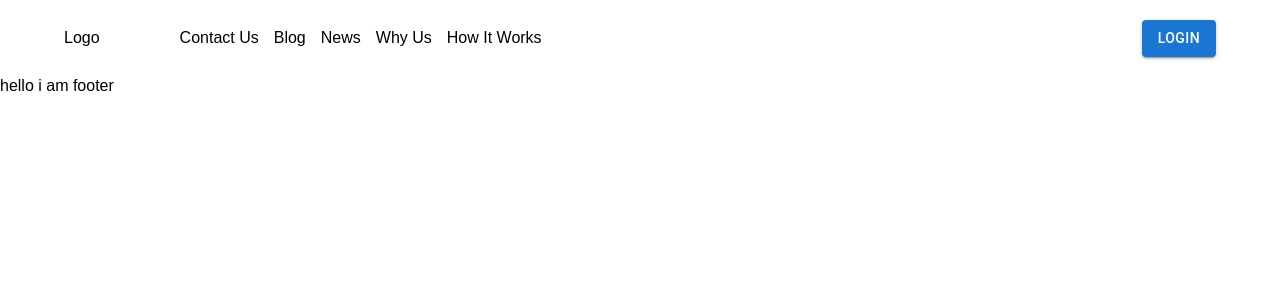
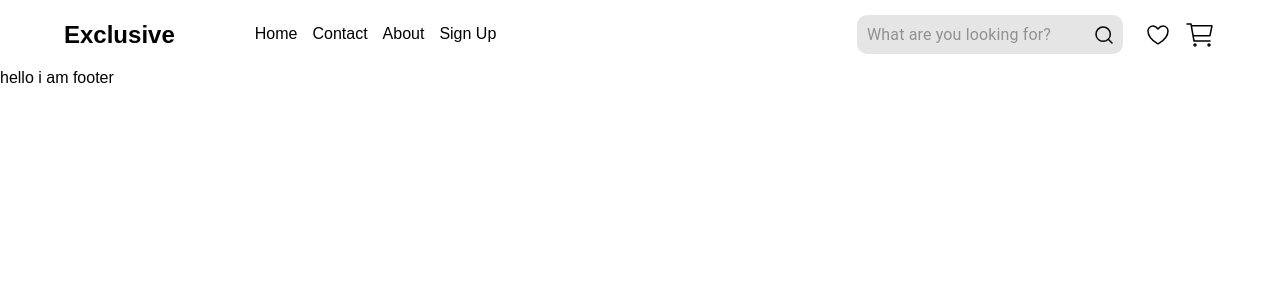
Before and after one commit to web-adi/app_route_file, a Next.js app: page / in a window 1280 px wide. Shown: the top 300 px of the page. Built offline with nearby package versions, Linux system fonts and the light colour scheme.

Commit message:
header done

```diff
--- a/layout/Header/Header.tsx
+++ b/layout/Header/Header.tsx
@@ -1,12 +1,16 @@
 import { HeaderWrap } from "@/styles/StyledComponent/HeaderWrap";
+import CartIcon from "@/ui/icons/CartIcon";
+import LoveIcon from "@/ui/icons/LoveIcon";
+import SearchIcon from "@/ui/icons/SearchIcon";
 import {
   AppBar,
   Toolbar,
-  IconButton,
-  Typography,
   Button,
   Container,
   Box,
+  TextField,
+  IconButton,
+  InputAdornment,
 } from "@mui/material";
 import Link from "next/link";
 import React from "react";
@@ -14,23 +18,19 @@ import React from "react";
 const Header = () => {
   const navItems = [
     {
-      name: "Contact Us",
+      name: "Home",
+      route: "/",
+    },
+    {
+      name: "Contact",
       route: "",
     },
     {
-      name: "Blog",
+      name: "About",
       route: "",
     },
     {
-      name: "News",
-      route: "",
-    },
-    {
-      name: "Why Us",
-      route: "",
-    },
-    {
-      name: "How It Works",
+      name: "Sign Up",
       route: "",
     },
   ];
@@ -41,7 +41,7 @@ const Header = () => {
         <Container fixed>
           <Toolbar>
             <Link href="/" className="headerLogo">
-              Logo
+              Exclusive
             </Link>
             <Box className="navBar">
               {navItems.map((item, index) => (
@@ -49,9 +49,29 @@ const Header = () => {
               ))}
             </Box>
             <Box className="hrd_rgt">
-              <Button variant="contained" color="primary">
-                Login
-              </Button>
+              <TextField
+                id="outlined-basic"
+                variant="outlined"
+                placeholder="What are you looking for?"
+                InputProps={{
+                  endAdornment: (
+                    <InputAdornment position="end">
+                      <IconButton>
+                        <SearchIcon />
+                      </IconButton>
+                    </InputAdornment>
+                  ),
+                }}
+              />
+              <Box className="iconButton_wrap">
+                <IconButton disableRipple>
+                  <LoveIcon />
+                </IconButton>
+
+                <IconButton disableRipple>
+                  <CartIcon />
+                </IconButton>
+              </Box>
             </Box>
           </Toolbar>
         </Container>
--- a/layout/Wrapper/Wrapper.tsx
+++ b/layout/Wrapper/Wrapper.tsx
@@ -2,6 +2,7 @@ import { WrapperStyled } from "@/styles/StyledComponent/WrapperStyled";
 import React from "react";
 import Header from "../Header/Header";
 import Footer from "../Footer/Footer";
+import Head from "next/head";
 
 interface wrapperProps {
   children: React.ReactNode;
@@ -10,6 +11,10 @@ interface wrapperProps {
 const Wrapper = ({ children }: wrapperProps) => {
   return (
     <WrapperStyled>
+      <Head>
+        <title>Online Shopping</title>
+        <link rel="shortcut icon" href="online.ico" type="image/x-icon" />
+      </Head>
       <Header />
       {children}
       <Footer />
--- a/mui-theme/_muiPalette.ts
+++ b/mui-theme/_muiPalette.ts
@@ -1,5 +1,5 @@
 export const primaryColors = {
-    primary: "#16A6DF",
+    primary: "#DB4444",
     primary1: "#C2A6F4",
     primary_600: "#5871D0",
     secondary: "#FF8EB2",
@@ -39,5 +39,6 @@ export const primaryColors = {
     color060606: "#060606",
     colorF6EFF8: "#F6EFF8",
     colorfdf8ff: "#fdf8ff",
-    color2F3240: "#2F3240"
+    color2F3240: "#2F3240",
+    color7D8184 : "#7D8184"
 }
--- a/pages/_app.tsx
+++ b/pages/_app.tsx
@@ -1,5 +1,6 @@
 import "@/styles/globals.css";
 import type { AppProps } from "next/app";
+
 
 export default function App({ Component, pageProps }: AppProps) {
   return <Component {...pageProps} />;
--- a/styles/StyledComponent/HeaderWrap.tsx
+++ b/styles/StyledComponent/HeaderWrap.tsx
@@ -6,7 +6,7 @@ export const HeaderWrap = styled(Box)`
 
   .MuiToolbar-root {
     min-height: auto;
-    padding: 20px 0;
+    padding: 15px 0;
   }
   .headerContainer {
     background: transparent;
@@ -15,6 +15,8 @@ export const HeaderWrap = styled(Box)`
 
   .headerLogo {
     color: ${primaryColors.black};
+    font-weight: 700;
+    font-size: 24px;
   }
 
   .navBar {
@@ -22,8 +24,23 @@ export const HeaderWrap = styled(Box)`
     a {
       color: ${primaryColors.black};
       transition: all 0.3s ease-in-out;
+      font-size: 16px;
+      font-weight: 400;
+      display: inline-block;
+      position: relative;
+      padding-bottom: 2px;
       &:hover {
         color: ${primaryColors.primary};
+
+        &::after {
+          content: "";
+          position: absolute;
+          width: 40px;
+          height: 1px;
+          background: ${primaryColors.primary};
+          left: 0;
+          bottom: 0;
+        }
       }
       &:not(:last-child) {
         margin-right: 15px;
@@ -33,7 +50,38 @@ export const HeaderWrap = styled(Box)`
 
   .hrd_rgt {
     margin-left: auto;
-    button {
+    display: flex;
+    align-items: center;
+
+    .MuiFormControl-root {
+      .MuiInputBase-root {
+        background: rgba(0, 0, 0, 0.1);
+        padding: 8px 10px;
+        border-radius: 10px;
+        input {
+          padding: 0;
+          font-size: 16px;
+        }
+
+        .MuiIconButton-root {
+          padding: 0;
+        }
+        fieldset {
+          display: none;
+        }
+      }
+    }
+
+    .iconButton_wrap {
+      margin-left: 24px;
+      display: flex;
+      align-items: center;
+      .MuiIconButton-root {
+        padding: 0;
+        &:not(:last-child) {
+          margin-right: 15px;
+        }
+      }
     }
   }
 `;
--- /dev/null
+++ b/ui/icons/CartIcon.tsx
@@ -0,0 +1,44 @@
+import React from "react";
+
+const CartIcon = () => {
+  return (
+    <svg
+      width="32"
+      height="32"
+      viewBox="0 0 32 32"
+      fill="none"
+      xmlns="http://www.w3.org/2000/svg"
+    >
+      <path
+        d="M11 27C11.5523 27 12 26.5523 12 26C12 25.4477 11.5523 25 11 25C10.4477 25 10 25.4477 10 26C10 26.5523 10.4477 27 11 27Z"
+        stroke="black"
+        stroke-width="1.5"
+        stroke-linecap="round"
+        stroke-linejoin="round"
+      />
+      <path
+        d="M25 27C25.5523 27 26 26.5523 26 26C26 25.4477 25.5523 25 25 25C24.4477 25 24 25.4477 24 26C24 26.5523 24.4477 27 25 27Z"
+        stroke="black"
+        stroke-width="1.5"
+        stroke-linecap="round"
+        stroke-linejoin="round"
+      />
+      <path
+        d="M3 5H7L10 22H26"
+        stroke="black"
+        stroke-width="1.5"
+        stroke-linecap="round"
+        stroke-linejoin="round"
+      />
+      <path
+        d="M10 16.6667H25.59C25.7056 16.6667 25.8177 16.6267 25.9072 16.5535C25.9966 16.4802 26.0579 16.3782 26.0806 16.2648L27.8806 7.26479C27.8951 7.19222 27.8934 7.11733 27.8755 7.04552C27.8575 6.97371 27.8239 6.90678 27.7769 6.84956C27.73 6.79234 27.6709 6.74625 27.604 6.71462C27.5371 6.68299 27.464 6.66661 27.39 6.66666H8"
+        stroke="black"
+        stroke-width="1.5"
+        stroke-linecap="round"
+        stroke-linejoin="round"
+      />
+    </svg>
+  );
+};
+
+export default CartIcon;
--- /dev/null
+++ b/ui/icons/LoveIcon.tsx
@@ -0,0 +1,23 @@
+import React from "react";
+
+const LoveIcon = () => {
+  return (
+    <svg
+      width="22"
+      height="20"
+      viewBox="0 0 22 20"
+      fill="none"
+      xmlns="http://www.w3.org/2000/svg"
+    >
+      <path
+        d="M6 1C3.239 1 1 3.216 1 5.95C1 8.157 1.875 13.395 10.488 18.69C10.6423 18.7839 10.8194 18.8335 11 18.8335C11.1806 18.8335 11.3577 18.7839 11.512 18.69C20.125 13.395 21 8.157 21 5.95C21 3.216 18.761 1 16 1C13.239 1 11 4 11 4C11 4 8.761 1 6 1Z"
+        stroke="black"
+        stroke-width="1.5"
+        stroke-linecap="round"
+        stroke-linejoin="round"
+      />
+    </svg>
+  );
+};
+
+export default LoveIcon;
--- /dev/null
+++ b/ui/icons/SearchIcon.tsx
@@ -0,0 +1,22 @@
+import React from "react";
+
+const SearchIcon = () => {
+  return (
+    <svg
+      width="18"
+      height="18"
+      viewBox="0 0 18 18"
+      fill="none"
+      xmlns="http://www.w3.org/2000/svg"
+    >
+      <path
+        d="M17 17L13.2223 13.2156M15.3158 8.15789C15.3158 10.0563 14.5617 11.8769 13.2193 13.2193C11.8769 14.5617 10.0563 15.3158 8.15789 15.3158C6.2595 15.3158 4.43886 14.5617 3.0965 13.2193C1.75413 11.8769 1 10.0563 1 8.15789C1 6.2595 1.75413 4.43886 3.0965 3.0965C4.43886 1.75413 6.2595 1 8.15789 1C10.0563 1 11.8769 1.75413 13.2193 3.0965C14.5617 4.43886 15.3158 6.2595 15.3158 8.15789V8.15789Z"
+        stroke="black"
+        stroke-width="1.5"
+        stroke-linecap="round"
+      />
+    </svg>
+  );
+};
+
+export default SearchIcon;
```
Also changed, not shown: 1 other file (tests, documents, lock files or other folders).
